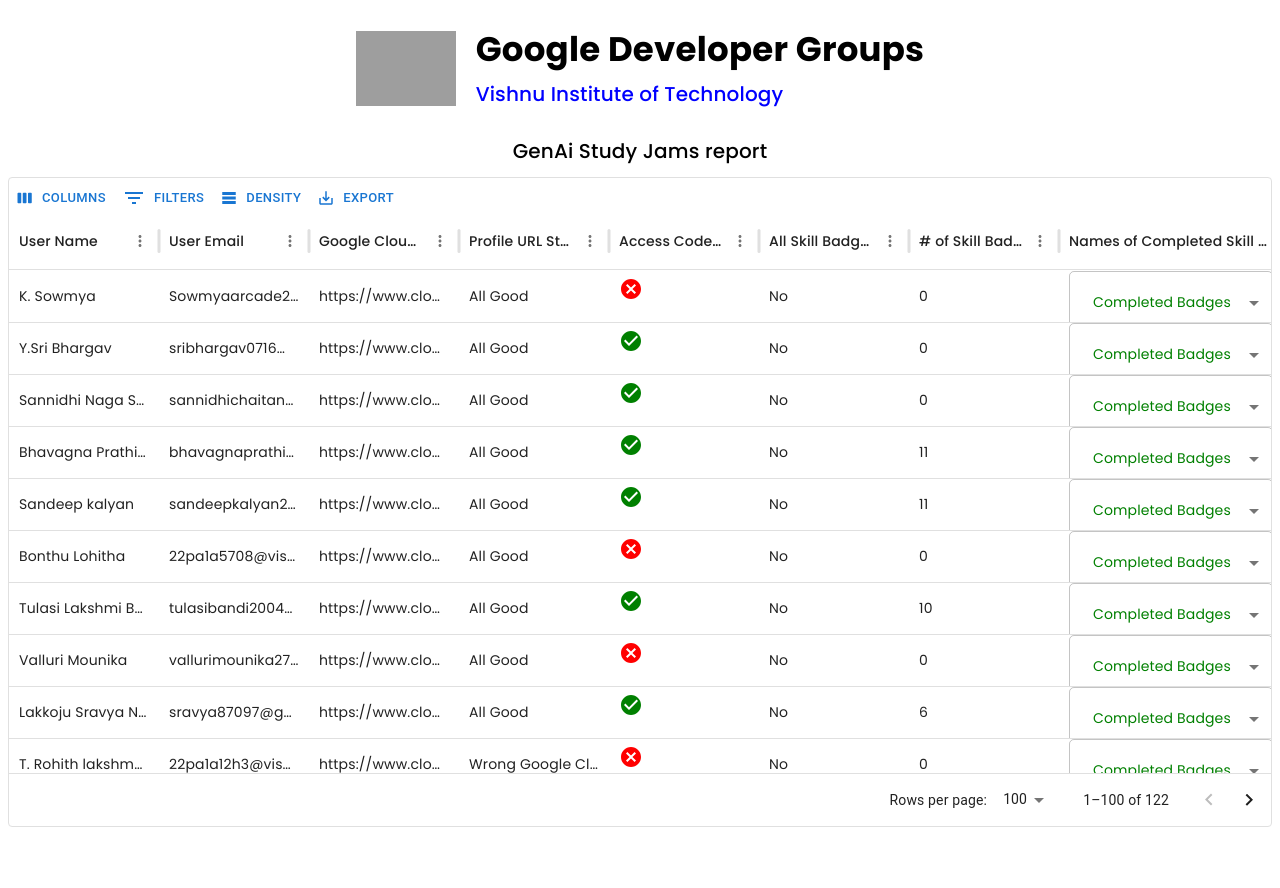
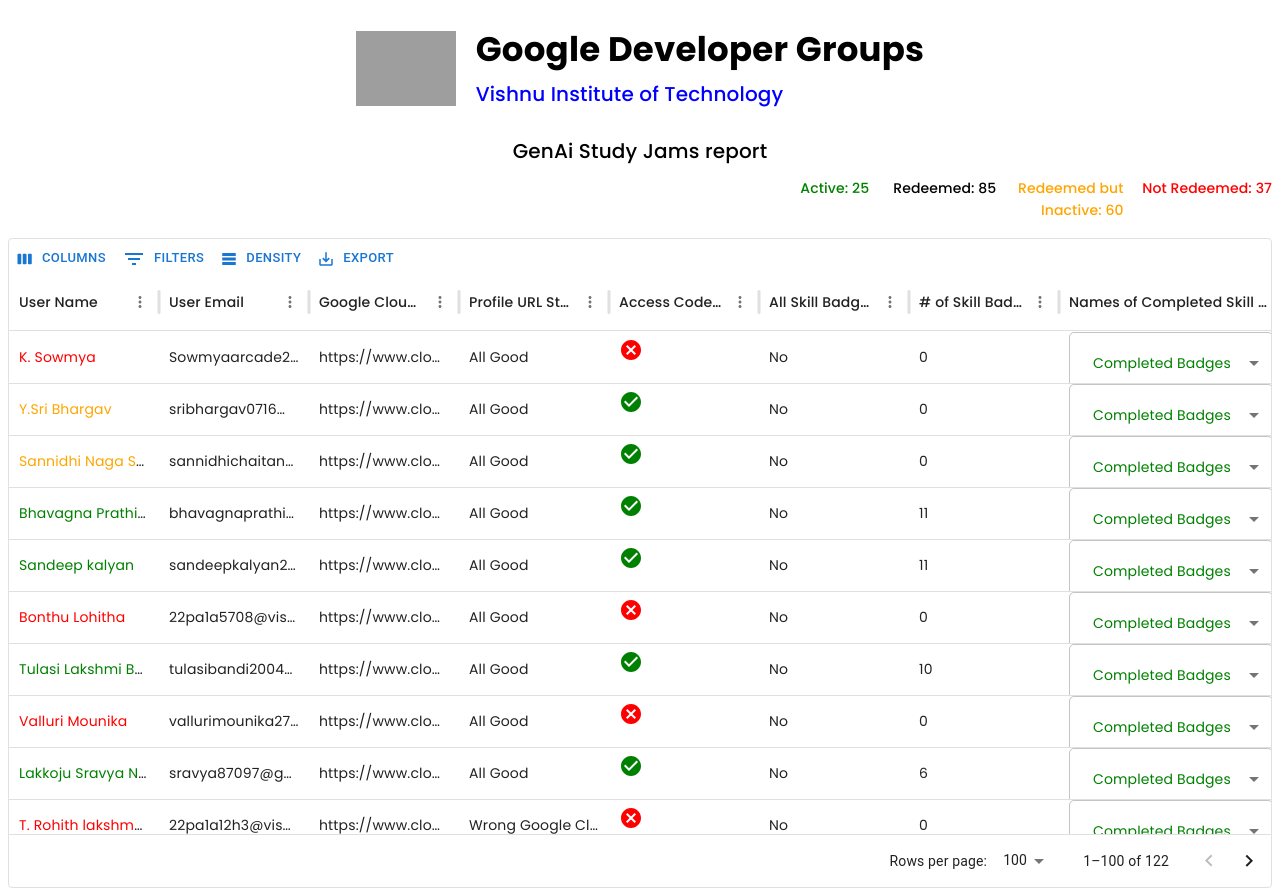
Before and after one commit to yaswanth-2005/study_jams_dashboard, a React (Vite) app: page / in a window 1280 px wide. Before the commit the page ends 835 px from the top, so only its background shows below. Built offline with nearby package versions, Linux system fonts and the light colour scheme; grey boxes are pictures that could not be loaded.

Commit message:
Stats updated..

```diff
--- a/src/Dashboard.jsx
+++ b/src/Dashboard.jsx
@@ -1,7 +1,7 @@
 import React, { useEffect, useState } from 'react';
 import { DataGrid, GridToolbar, GridToolbarColumnsButton, GridToolbarExport, GridToolbarFilterButton } from '@mui/x-data-grid';
 import Papa from 'papaparse';
-import { Box, MenuItem, Select } from '@mui/material';
+import { Box, Grid, MenuItem, Select, Typography } from '@mui/material';
 import CheckCircleIcon from '@mui/icons-material/CheckCircle';
 import CancelIcon from '@mui/icons-material/Cancel';
 import TableSkeleton from './TableSkeleton';
@@ -9,6 +9,10 @@
 const Dashboard = () => {
     const [jsonData, setJsonData] = useState([]);
     const [columns, setColumns] = useState([]);
+    const [redeemedCount, setRedeemedCount] = useState(0);
+    const [notRedeemedCount, setNotRedeemedCount] = useState(0);
+    const [inactiveCount, setInactiveCount] = useState(0);
+    const [active, setActiveCount] = useState(0);
 
     const csvFilePath = '/test.csv';
 
@@ -22,7 +26,28 @@
                     header: true,
                     skipEmptyLines: true,
                     complete: function (result) {
-                        setJsonData(result.data);
+                        const data = result.data;
+                        setJsonData(data);
+
+                        let redeemed = 0, notRedeemed = 0, inactive = 0, active = 0;
+
+                        data.forEach((row) => {
+                            if (row["Access Code Redemption Status"] === "Yes") {
+                                redeemed++;
+                                if (!row["Names of Completed Skill Badges"] || row["Names of Completed Skill Badges"].trim() === "") {
+                                    inactive++;
+                                } else {
+                                    active++;
+                                }
+                            } else if (row["Access Code Redemption Status"] === "No") {
+                                notRedeemed++;
+                            }
+                        });
+
+                        setRedeemedCount(redeemed);
+                        setNotRedeemedCount(notRedeemed);
+                        setInactiveCount(inactive);
+                        setActiveCount(active);
 
                         const columns = Object.keys(result.data[0] || {}).map((key) => ({
                             field: key,
@@ -83,6 +108,28 @@
                                         <CancelIcon sx={{ color: 'red' }} />
                                     );
                                 }
+
+                                if (key === "User Name") {
+                                    // Conditionally style based on redemption status and badge completion
+                                    const redemptionStatus = params.row['Access Code Redemption Status'];
+                                    const completedBadges = params.row['Names of Completed Skill Badges'];
+
+                                    let textColor = 'black'; // Default color
+                                    if (redemptionStatus === 'Yes' && completedBadges) {
+                                        textColor = 'green'; // Active
+                                    } else if (redemptionStatus === 'Yes' && !completedBadges) {
+                                        textColor = 'orange'; // Redeemed but Inactive
+                                    } else if (redemptionStatus === 'No') {
+                                        textColor = 'red'; // Not Redeemed
+                                    }
+
+                                    return (
+                                        <span style={{ color: textColor, fontFamily: 'Poppins, sans-serif' }}>
+                                            {params.value}
+                                        </span>
+                                    );
+                                }
+
                                 return params.value;
                             },
                         }));
@@ -99,6 +146,41 @@
 
     return (
         <div style={{ height: 650, width: '100%', fontFamily: 'Poppins, sans-serif' }}>
+
+            <Box sx={{ marginBottom: 2 }}>
+                <Grid container spacing={1} justifyContent="flex-end">
+                    <Grid item xs={6} sm={1}>
+                        <Typography
+                            variant="h6"
+                            sx={{ fontSize: '14px', fontFamily: 'Poppins, sans-serif', color: 'green', textAlign: 'right' }}>
+                            Active: {active}
+                        </Typography>
+                    </Grid>
+                    <Grid item xs={6} sm={1.2}>
+                        <Typography
+                            variant="h6"
+                            sx={{ fontSize: '14px', fontFamily: 'Poppins, sans-serif', textAlign: 'right' }}>
+                            Redeemed: {redeemedCount}
+                        </Typography>
+                    </Grid>
+                    <Grid item xs={6} sm={1.2}>
+                        <Typography
+                            variant="h6"
+                            sx={{ fontSize: '14px', fontFamily: 'Poppins, sans-serif', color: 'orange', textAlign: 'right' }}>
+                            Redeemed but Inactive: {inactiveCount}
+                        </Typography>
+                    </Grid>
+                    <Grid item xs={6} sm={1.4}>
+                        <Typography
+                            variant="h6"
+                            sx={{ fontSize: '14px', fontFamily: 'Poppins, sans-serif', color: 'red', textAlign: 'right' }}>
+                            Not Redeemed: {notRedeemedCount}
+                        </Typography>
+                    </Grid>
+                </Grid>
+            </Box>
+
+
             {jsonData.length > 0 ? (
                 <DataGrid
                     rows={jsonData.map((row, index) => ({ id: index, ...row }))}
```
